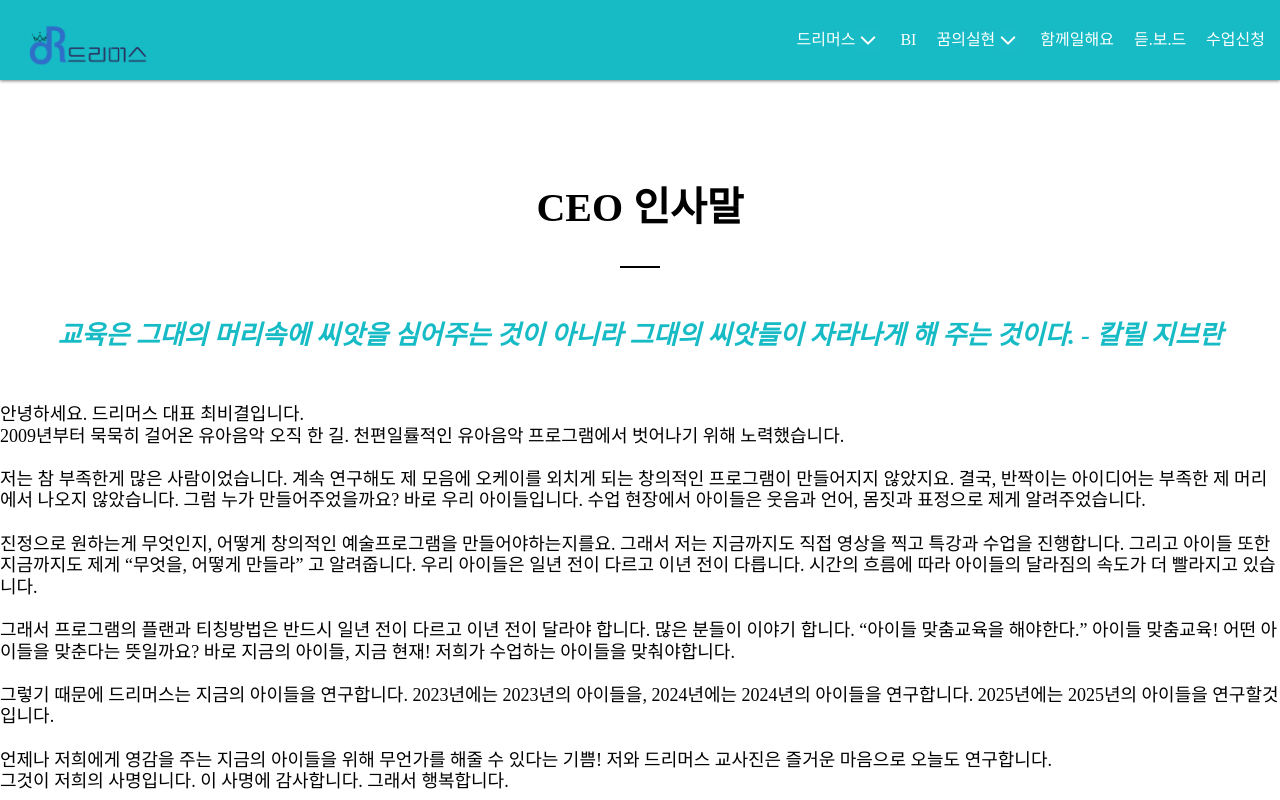
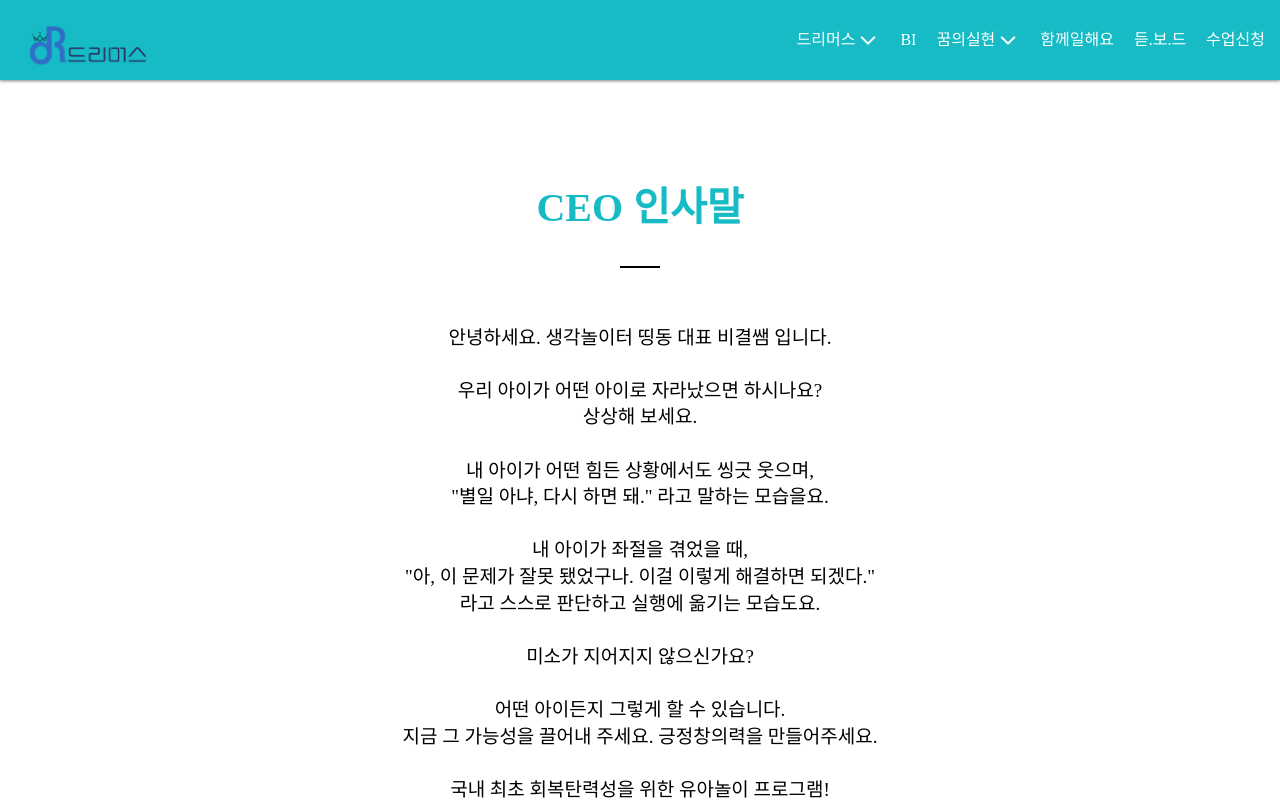
Before and after one commit to aiwebnovel/Dreamus, a React (Vite) app: page /dreamus/ceomessage in a window 1280 px wide. Shown: the top 800 px of the page. Built offline with nearby package versions, Linux system fonts and the light colour scheme.

Commit message:
feat: ceo 인사말 수정

```diff
--- a/src/components/sections/dreamus/CeoGreeting.module.scss
+++ b/src/components/sections/dreamus/CeoGreeting.module.scss
@@ -16,9 +16,10 @@
     line-height: 1.4;
     margin-bottom: 30px;
     text-align: center;
+    color: #16bbc5;
 
     @include mobile {
-      font-size: 24px;
+      font-size: 25px;
     }
   }
 
@@ -32,28 +33,29 @@
   }
 
   &__quote {
-    padding: 25px 10px;
-    text-align: center;
-    font-size: 26px;
+    // padding: 25px 10px;
+    // text-align: center;
+    font-size: 21px;
     color: #16bbc5;
-    font-style: italic;
+    // font-style: italic;
     margin-bottom: 30px;
     font-weight: 600;
 
     @include mobile {
-      font-size: 20px;
+      font-size: 18px;
       word-break: keep-all;
+      font-weight: 500;
     }
   }
 
   &__speak {
-    font-size: 18px;
-    font-weight: 200;
-    line-height: 1.2;
+    font-size: 19px;
+    line-height: 1.4;
+    text-align: center;
 
     @include mobile {
-      font-size: 16px;
-      font-weight: 200;
+      font-size: 15px;
+      // font-weight: 300;
       word-break: keep-all;
     }
   }
--- a/src/components/sections/dreamus/CeoGreeting.tsx
+++ b/src/components/sections/dreamus/CeoGreeting.tsx
@@ -7,50 +7,35 @@ function CeoGreeting() {
         <div>
           <h1 className={styles.greeting__title}>CEO 인사말</h1>
           <hr className={styles.greeting__line} />
-          <p className={styles.greeting__quote}>
-            <p>
-              교육은 그대의 머리속에 씨앗을 심어주는 것이 아니라 그대의 씨앗들이
-              자라나게 해 주는 것이다. - 칼릴 지브란
-            </p>
-          </p>
           <p className={styles.greeting__speak}>
-            안녕하세요. 드리머스 대표 최비결입니다.
             <br />
-            2009년부터 묵묵히 걸어온 유아음악 오직 한 길. 천편일률적인 유아음악
-            프로그램에서 벗어나기 위해 노력했습니다.
+            안녕하세요. 생각놀이터 띵동 대표 비결쌤 입니다.
             <br />
             <br />
-            저는 참 부족한게 많은 사람이었습니다. 계속 연구해도 제 모음에
-            오케이를 외치게 되는 창의적인 프로그램이 만들어지지 않았지요. 결국,
-            반짝이는 아이디어는 부족한 제 머리에서 나오지 않았습니다. 그럼 누가
-            만들어주었을까요? 바로 우리 아이들입니다. 수업 현장에서 아이들은
-            웃음과 언어, 몸짓과 표정으로 제게 알려주었습니다.
+            우리 아이가 어떤 아이로 자라났으면 하시나요?
+            <br />
+            상상해 보세요.
             <br />
             <br />
-            진정으로 원하는게 무엇인지, 어떻게 창의적인 예술프로그램을
-            만들어야하는지를요. 그래서 저는 지금까지도 직접 영상을 찍고 특강과
-            수업을 진행합니다. 그리고 아이들 또한 지금까지도 제게 “무엇을,
-            어떻게 만들라” 고 알려줍니다. 우리 아이들은 일년 전이 다르고 이년
-            전이 다릅니다. 시간의 흐름에 따라 아이들의 달라짐의 속도가 더
-            빨라지고 있습니다.
+            내 아이가 어떤 힘든 상황에서도 씽긋 웃으며, <br />
+            "별일 아냐, 다시 하면 돼." 라고 말하는 모습을요.
             <br />
             <br />
-            그래서 프로그램의 플랜과 티칭방법은 반드시 일년 전이 다르고 이년
-            전이 달라야 합니다. 많은 분들이 이야기 합니다. “아이들 맞춤교육을
-            해야한다.” 아이들 맞춤교육! 어떤 아이들을 맞춘다는 뜻일까요? 바로
-            지금의 아이들, 지금 현재! 저희가 수업하는 아이들을 맞춰야합니다.
+            내 아이가 좌절을 겪었을 때, <br />
+            "아, 이 문제가 잘못 됐었구나. 이걸 이렇게 해결하면 되겠다." <br />
+            라고 스스로 판단하고 실행에 옮기는 모습도요. <br />
+            <br />
+            미소가 지어지지 않으신가요? <br />
+            <br />
+            어떤 아이든지 그렇게 할 수 있습니다.
+            <br />
+            지금 그 가능성을 끌어내 주세요. 긍정창의력을 만들어주세요.
             <br />
             <br />
-            그렇기 때문에 드리머스는 지금의 아이들을 연구합니다. 2023년에는
-            2023년의 아이들을, 2024년에는 2024년의 아이들을 연구합니다.
-            2025년에는 2025년의 아이들을 연구할것입니다.
+            국내 최초 회복탄력성을 위한 유아놀이 프로그램! <br />
+            <span className={styles.greeting__quote}>생각놀이터 띵동</span>이
+            힘껏 돕겠습니다.
             <br />
-            <br />
-            언제나 저희에게 영감을 주는 지금의 아이들을 위해 무언가를 해줄 수
-            있다는 기쁨! 저와 드리머스 교사진은 즐거운 마음으로 오늘도
-            연구합니다.
-            <br />
-            그것이 저희의 사명입니다. 이 사명에 감사합니다. 그래서 행복합니다.
           </p>
         </div>
       </div>
```
